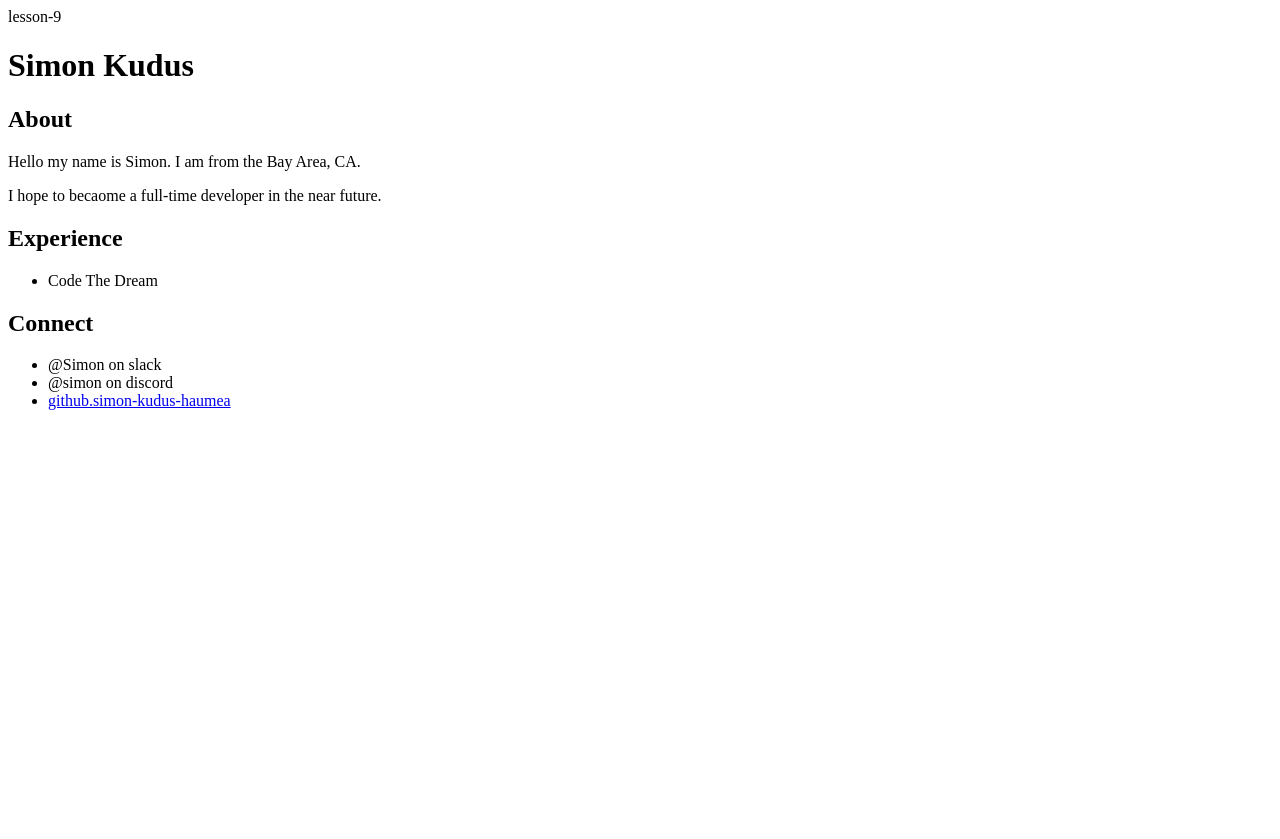
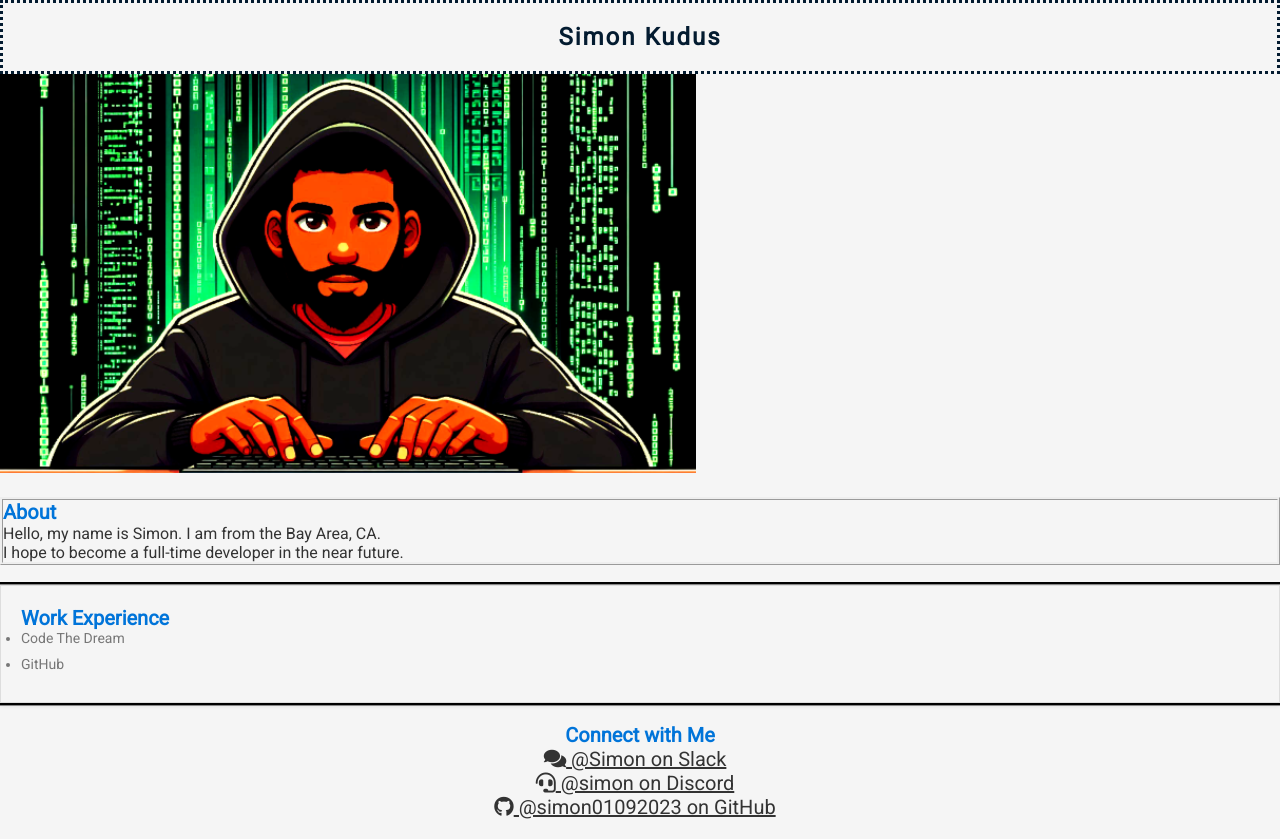
Before and after one commit to rioredwards/simon-kudus-haumea, a plain HTML site: page index.html in a window 1280 px wide. Before the commit the page ends 800 px from the top, so only its background shows below. Drawn offline with Linux system fonts and the light colour scheme.

Commit message:
styling added

```diff
--- /dev/null
+++ b/css/index.css
@@ -0,0 +1,82 @@
+
+* {
+    margin: 0;
+    padding: 0;
+    box-sizing: border-box;
+}
+
+body {
+    background-color: #f5f5f5;
+    color: #333;
+    font-family: 'Roboto', sans-serif;
+}
+
+h1 {
+    font-size: 24px;
+    font-weight: bold;
+    color: #555;
+}
+
+#head-name {
+    color: #031b30;
+    text-align: center;
+    padding: 20px 0;
+    letter-spacing: 2px;
+    border-style: dotted;
+}
+
+section {
+    margin-bottom: 20px;
+    margin-top: 20px;
+}
+
+#About {
+    border-style: ridge;
+
+}
+
+h2 {
+    font-size: 20px;
+    font-weight: bold;
+    color: #0074D9;
+}
+
+#Experience {
+    background-color: #f5f5f5;
+    border: 1px solid #ddd;
+    padding: 20px;
+    margin: 20px 0;
+    box-shadow: 0 2px 5px rgba(0,0,0,0.15);
+    outline-style:groove;
+}
+li.experience-item {
+    border-block: 20px;
+    margin-bottom: 10px;
+    font-size: 14px;
+    color: #777;
+
+}
+
+#Connect {
+    text-align: center;
+}
+
+.connect-link {
+    text-decoration: none;
+    color: #0074D9;
+    transition: all 0.3s ease;
+    /*will apply the transition to all properties */
+}
+
+.connect-link:hover {
+    color: #0056b3;
+    transform: scale(1.1);
+    /*link slightly biggeron hover */
+}
+
+.social-icon {
+
+    font-size: 20px;
+    color: #333;
+    margin-right: 10px;
+}
--- a/index.html
+++ b/index.html
@@ -1,49 +1,51 @@
 <!DOCTYPE html>
- lesson-9
-<html>
-
-<head>
-
-    <title>Lesson-9</title>
-
-</head>
-
-<body>
-
-    <h1>Simon Kudus</h1>
-    <section id="About">
-        <h2>About</h2>
-        <p>Hello my name is Simon. I am from the Bay Area, CA.</p>
-        <p>I hope to becaome a full-time developer in the near future.</p>
-    </section>
-    <section id="Experience">
-        <h2>Experience</h2>
-        <ul>
-            <li>Code The Dream</li>
-        </ul>
-    </section>
-    <section id="Connect">
-        <h2>Connect</h2>
-        <ul>
-            <li>@Simon on slack </li>
-            <li> @simon on discord</li>
-            <li><a href="https://github.com/simon01092023/simon-kudus-haumea">github.simon-kudus-haumea</a></li>
-        </ul>
-    </section>
-</body>
-
-</html>
-
-<!-- <!DOCTYPE html>
 <html lang="en">
 <head>
     <meta charset="UTF-8">
     <meta name="viewport" content="width=device-width, initial-scale=1.0">
-    <title>Document</title>
+    <link href="https://fonts.googleapis.com/css2?family=Roboto&display=swap" rel="stylesheet">
+    <link rel="stylesheet" href="https://cdnjs.cloudflare.com/ajax/libs/font-awesome/5.15.3/css/all.min.css">
+    <link rel="stylesheet" href="css/index.css">
+    <title>My Portfolio</title>
 </head>
 <body>
+    <header>
+        <h1 id="head-name">Simon Kudus</h1>
+    </header>
+    <img src="img/profile.png" alt="Simon" aria-label="Simon's profile picture">
+    <section id="About">
+        <h2>About</h2>
+        <p>Hello, my name is Simon. I am from the Bay Area, CA.</p>
+        <p>I hope to become a full-time developer in the near future.</p>
+    </section>
 
+    <section id="Experience">
+        <h2>Work Experience</h2>
+        <ul>
+            <li class="experience-item">Code The Dream</li>
+            <li class="experience-item">GitHub</li>
+        </ul>
+    </section>
+
+    <section id="Connect">
+        <h2>Connect with Me</h2>
+        <ul>
+            <li class="connect-link">
+                <a href="https://slack.com/Simon" class="social-icon">
+                    <i class="fas fa-comments" aria-hidden="true"></i> @Simon on Slack
+                </a>
+            </li>
+            <li class="connect-link">
+                <a href="https://discord.com/simon" class="social-icon">
+                    <i class="fas fa-headset" aria-hidden="true"></i> @simon on Discord
+                </a>
+            </li>
+            <li class="connect-link">
+                <a href="https://github.com/simon01092023/simon-kudus-haumea" class="social-icon">
+                    <i class="fab fa-github" aria-hidden="true"></i> @simon01092023 on GitHub
+                </a>
+            </li>
+        </ul>
+    </section>
 </body>
- </html>
-
-! tab boilerplate shortcut in VScode -->
+</html>
```
Also changed, not shown: img/profile.png (added), 1 other file.
